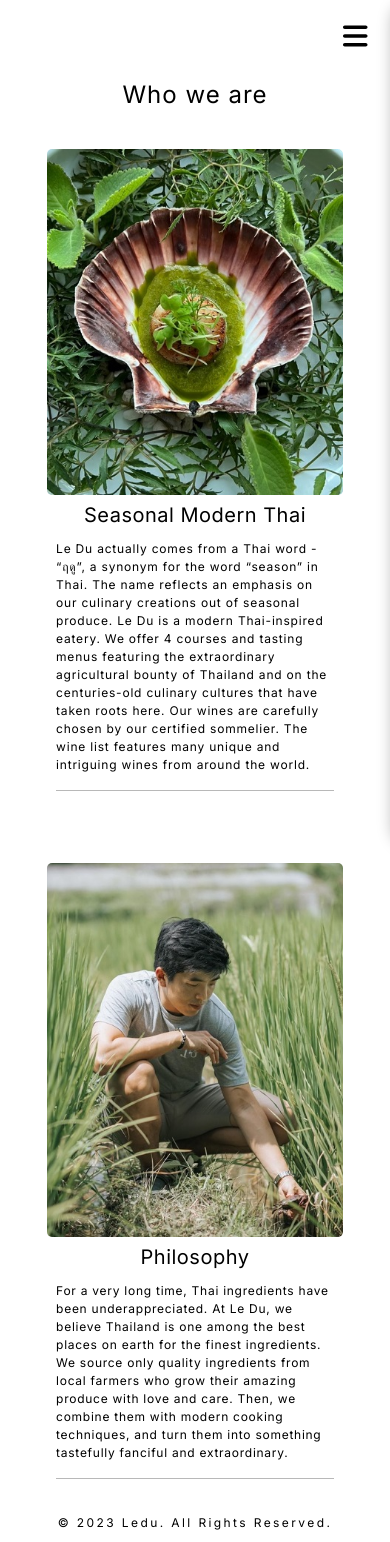
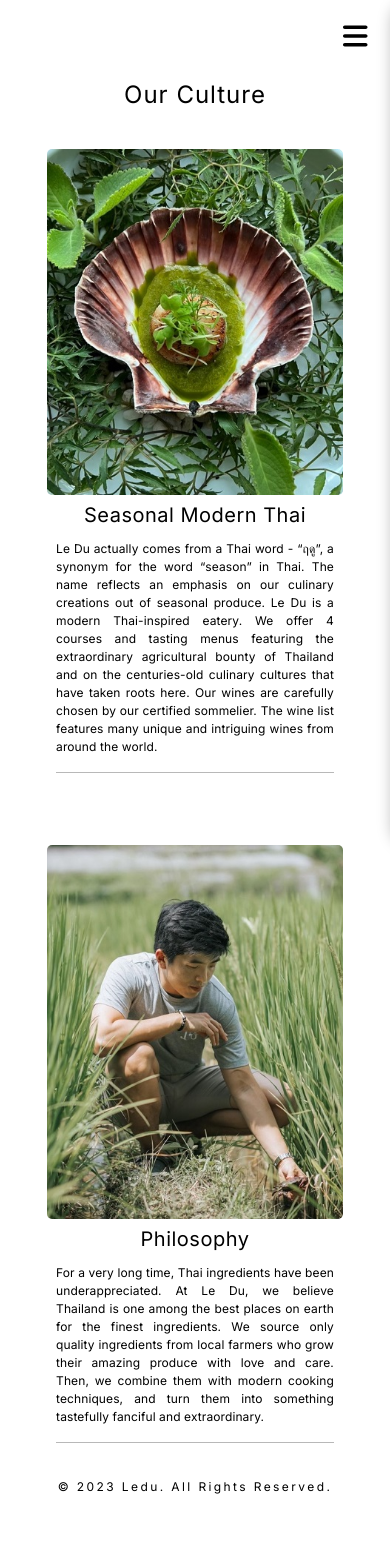
Before and after one commit to mopinator/Ledu, a React (Vite) app: page /about in a window 390 px wide. After the commit the page ends 1506 px from the top, so only its background shows below. Built offline with nearby package versions, Linux system fonts and the light colour scheme.

Commit message:
updated 1024px media query, and added justify to all body text in about page

```diff
--- a/src/index.css
+++ b/src/index.css
@@ -13,6 +13,7 @@
 	--text-ssm: 0.875rem;
 	--text-sm: 0.975rem;
 	--text-base: 1rem;
+	--text-med: 1.1rem;
 	--text-lg: 1.125rem;
 	--text-xl: 1.25rem;
 	--text-2xl: 1.5rem;
--- a/src/pages/About/About.jsx
+++ b/src/pages/About/About.jsx
@@ -6,7 +6,7 @@
 	return (
 		<>
 			<div className={styles["main-container"]}>
-				<h1 className={styles["main-heading"]}>Who we are</h1>
+				<h1 className={styles["main-heading"]}>Our Culture</h1>
 				<div className={styles["inner-container"]}>
 					<section className={styles["left-container"]}>
 						<div className={styles["top-img-container"]}>
--- a/src/pages/About/About.module.css
+++ b/src/pages/About/About.module.css
@@ -56,7 +56,8 @@
 .body-text-bot {
 	margin-top: 1rem;
 	line-height: 1.5;
-	letter-spacing: 0.5px;
+	letter-spacing: 0.1px;
+	text-align: justify;
 }
 
 .body-images {
@@ -97,8 +98,9 @@
 	.body-text-top,
 	.body-text-bot {
 		font-size: var(--text-sm);
-		line-height: 1.25;
-		letter-spacing: 0.4px;
+		margin-top: 0.8rem;
+		line-height: 1.35;
+		letter-spacing: 0.1px;
 	}
 }
 
@@ -117,6 +119,7 @@
 	.text-area-top,
 	.text-area-bot {
 		flex: 50%;
+		padding: 0.7rem;
 	}
 
 	.top-img-container,
@@ -130,18 +133,19 @@
 
 	.heading-text-left,
 	.heading-text-right {
-		font-size: var(--text-lg);
+		font-size: var(--text-med);
 		font-weight: 400;
 	}
 
 	.body-images {
-		width: 90%;
+		width: 95%;
 	}
 
 	.body-text-top,
 	.body-text-bot {
 		font-size: var(--text-xs);
-		letter-spacing: 0.35px;
+		margin-top: 0.5rem;
+		letter-spacing: 0.1px;
 	}
 }
 
@@ -184,7 +188,7 @@
 	.body-text-top,
 	.body-text-bot {
 		margin-top: 1rem;
-		line-height: 1.7;
+		line-height: 1.5;
 		letter-spacing: 0px;
 	}
 }
@@ -218,7 +222,8 @@
 	}
 
 	.body-text-bot {
-		letter-spacing: 0.04px;
+		line-height: 1.4;
+		/* letter-spacing: 0.04px; */
 	}
 }
 
@@ -272,13 +277,8 @@
 	.body-text-bot {
 		line-height: 1.5;
 		margin-top: 0.8rem;
-		letter-spacing: 0.8px;
 		padding-bottom: 1rem;
 		border-bottom: 1px solid rgb(184, 184, 184);
-	}
-
-	.body-text-bot {
-		letter-spacing: 0.74px;
 	}
 }
 
@@ -323,12 +323,5 @@
 	.body-text-top,
 	.body-text-bot {
 		line-height: 1.5;
-		letter-spacing: 0.001px;
 	}
 }
-
-@media screen and (max-width: 320px) {
-	.body-text-top {
-		letter-spacing: 0.08px;
-	}
-}
```
